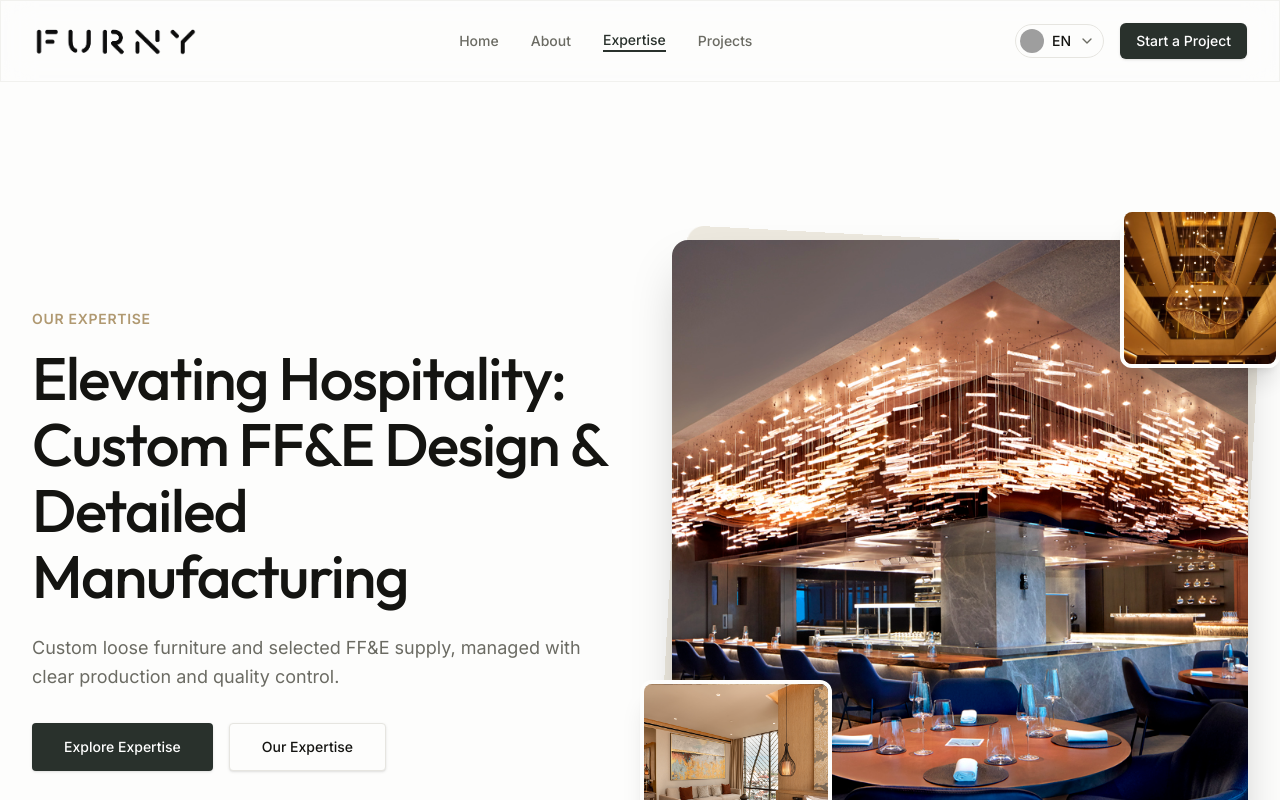
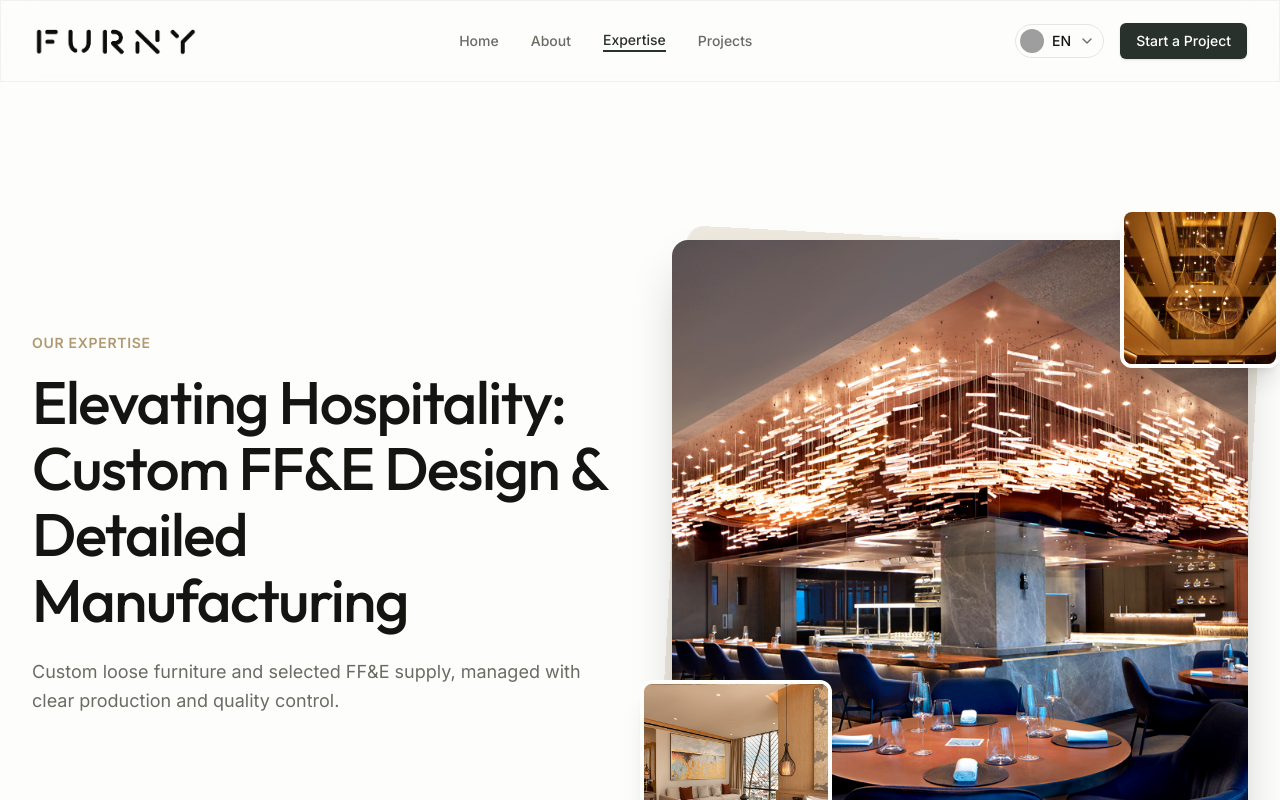
Before and after one commit to jeremy193a/furny, a Next.js app: page /en/expertise in a window 1280 px wide. Shown: the top 800 px of the page. Built offline with nearby package versions, Linux system fonts and the light colour scheme; grey boxes are pictures that could not be loaded.

Commit message:
refactor: clean up footer and expertise page layouts

```diff
--- a/src/app/[locale]/expertise/page.tsx
+++ b/src/app/[locale]/expertise/page.tsx
@@ -43,20 +43,6 @@
               <motion.p variants={fadeIn} className="text-lg text-muted-foreground leading-relaxed mb-8">
                 {t("HeroDesc")}
               </motion.p>
-              <motion.div variants={fadeIn} className="flex gap-4">
-                <Link
-                  href="/contact"
-                  className="inline-flex h-12 items-center justify-center rounded-sm bg-primary px-8 text-sm font-medium text-primary-foreground shadow transition-colors hover:bg-primary/90"
-                >
-                  {t("BtnExplore")}
-                </Link>
-                <Link
-                  href="#manufacturing"
-                  className="inline-flex h-12 items-center justify-center rounded-sm border border-border bg-background px-8 text-sm font-medium text-foreground shadow-sm transition-colors hover:bg-secondary"
-                >
-                  {t("HeroEyebrow")}
-                </Link>
-              </motion.div>
             </motion.div>
 
             <motion.div
--- a/src/components/layout/footer.tsx
+++ b/src/components/layout/footer.tsx
@@ -53,14 +53,7 @@
           </div>
         </div>
 
-        <div className="mt-12 pt-8 border-t border-border flex flex-col md:flex-row items-center justify-between gap-4">
-          <div className="flex items-center space-x-6 text-sm font-medium text-muted-foreground">
-            <Link href="/" className="hover:text-primary transition-colors">Home</Link>
-            <Link href="/about" className="hover:text-primary transition-colors">About</Link>
-            <Link href="/expertise" className="hover:text-primary transition-colors">Expertise</Link>
-            <Link href="/projects" className="hover:text-primary transition-colors">Projects</Link>
-            <Link href="/contact" className="hover:text-primary transition-colors">Contact</Link>
-          </div>
+        <div className="mt-12 pt-8 border-t border-border flex flex-col md:flex-row items-center justify-center gap-4">
           <div className="flex items-center space-x-4">
             <a
               href="https://www.linkedin.com/company/furny-asia/?viewAsMember=true"
```
